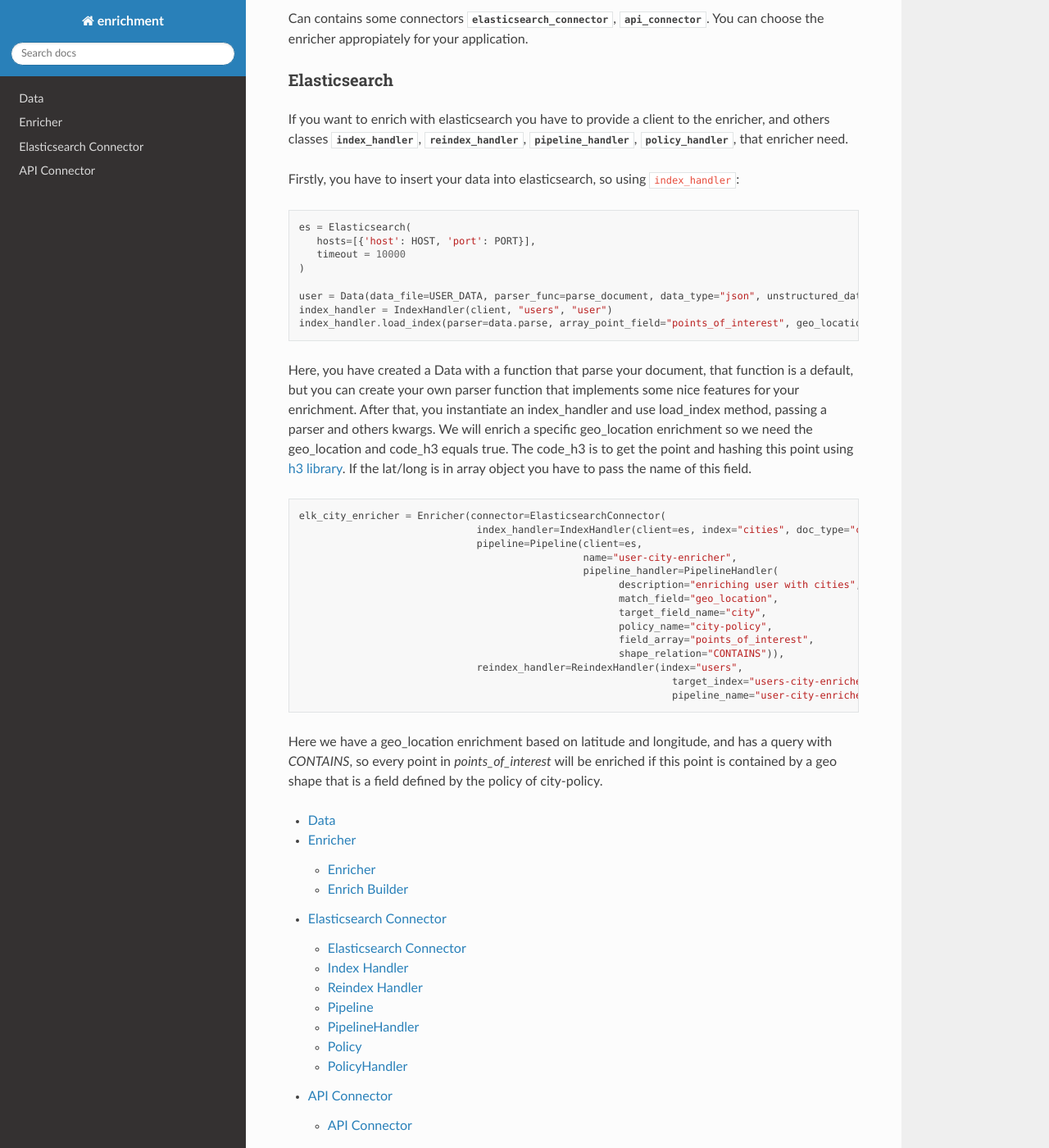
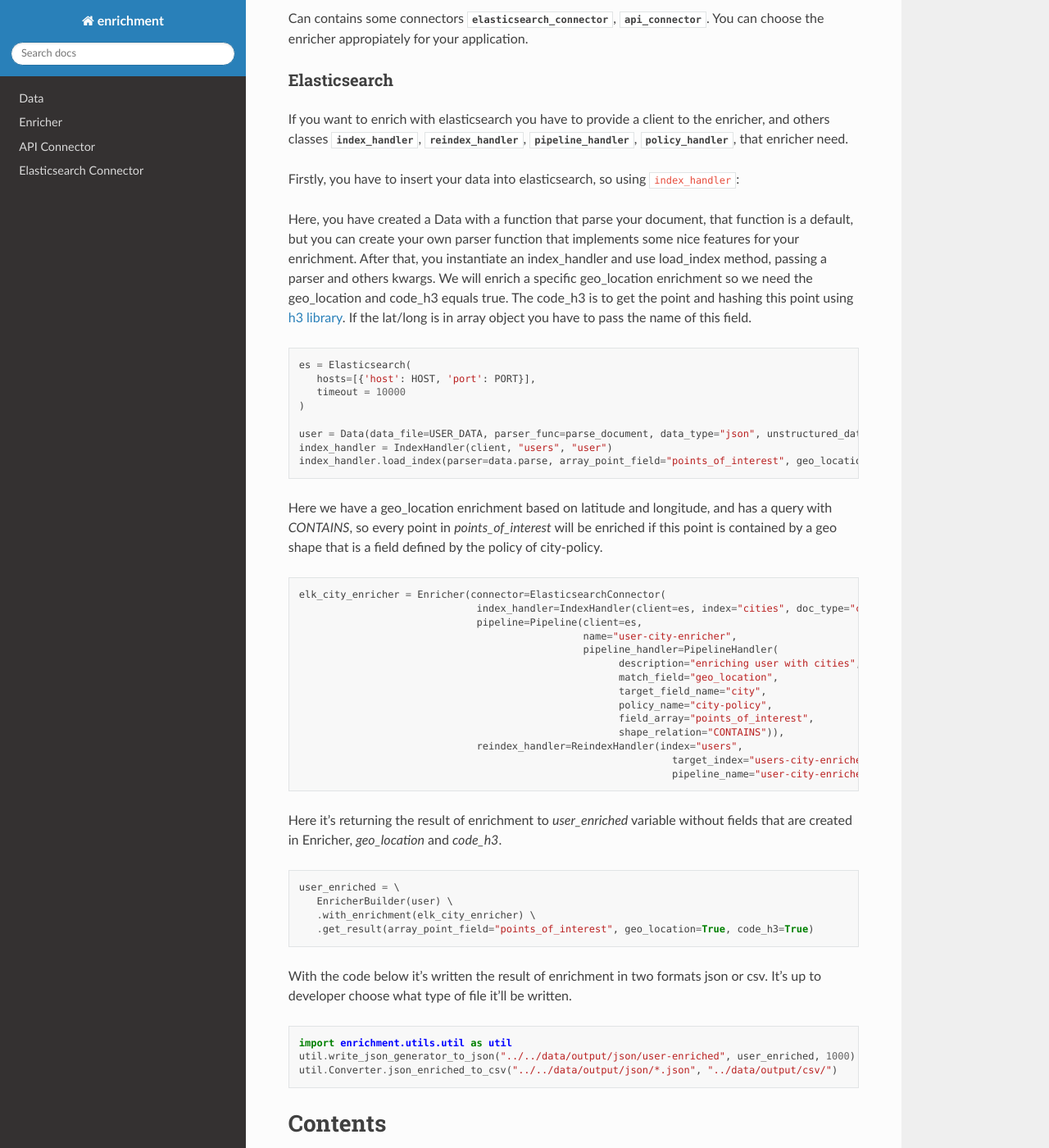
Before and after one commit to NESPEDUFV/more-data, a Sphinx documentation site: the page built from docs/source/index.rst, in a window 1280 px wide and 1400 px high, scrolled down 253 px. Shown: the whole window at 82% size. Built offline with Sphinx 7.4.7 and the Read the Docs theme 2.0.0, drawn with Linux system fonts in a browser that asks for light colours; some of the changed text lies outside the part shown.

Commit message:
chore: adding example in elasticsearch documentation

```diff
--- a/docs/source/index.rst
+++ b/docs/source/index.rst
@@ -27,6 +27,12 @@ that enricher need.
 
 Firstly, you have to insert your data into elasticsearch, so using ``index_handler``:
 
+Here, you have created a Data with a function that parse your document, that function is a default, but you
+can create your own parser function that implements some nice features for your enrichment. After that, you
+instantiate an index_handler and use load_index method, passing a parser and others kwargs. We will enrich a
+specific geo_location enrichment so we need the geo_location and code_h3 equals true. The code_h3 is to get the point
+and hashing this point using `h3 library <https://github.com/uber/h3>`_. If the lat/long is in array object you have to pass the name of this field.
+
 .. code-block:: python
 
 
@@ -39,11 +45,10 @@ Firstly, you have to insert your data into elasticsearch, so using ``index_handl
    index_handler = IndexHandler(client, "users", "user")
    index_handler.load_index(parser=data.parse, array_point_field="points_of_interest", geo_location=True, code_h3=True)
 
-Here, you have created a Data with a function that parse your document, that function is a default, but you
-can create your own parser function that implements some nice features for your enrichment. After that, you
-instantiate an index_handler and use load_index method, passing a parser and others kwargs. We will enrich a
-specific geo_location enrichment so we need the geo_location and code_h3 equals true. The code_h3 is to get the point
-and hashing this point using `h3 library <https://github.com/uber/h3>`_. If the lat/long is in array object you have to pass the name of this field.
+
+Here we have a geo_location enrichment based on latitude and longitude, and has a query with `CONTAINS`,
+so every point in `points_of_interest` will be enriched if this point is contained by a geo shape that is a field
+defined by the policy of city-policy.
 
 .. code-block:: python
 
@@ -62,17 +67,38 @@ and hashing this point using `h3 library <https://github.com/uber/h3>`_. If the
                                                                   target_index="users-city-enriched",
                                                                   pipeline_name="user-city-enricher")))
 
-Here we have a geo_location enrichment based on latitude and longitude, and has a query with `CONTAINS`,
-so every point in `points_of_interest` will be enriched if this point is contained by a geo shape that is a field
-defined by the policy of city-policy.
+Here it's returning the result of enrichment to `user_enriched` variable without fields that are created
+in Enricher, `geo_location` and `code_h3`.
+
+.. code-block:: python
+
+   user_enriched = \
+      EnricherBuilder(user) \
+      .with_enrichment(elk_city_enricher) \
+      .get_result(array_point_field="points_of_interest", geo_location=True, code_h3=True)
+
+
+With the code below it's written the result of enrichment in two formats json or csv.
+It's up to developer choose what type of file it'll be written.
+
+.. code-block:: python
+
+   import enrichment.utils.util as util
+   util.write_json_generator_to_json("../../data/output/json/user-enriched", user_enriched, 1000)
+   util.Converter.json_enriched_to_csv("../../data/output/json/*.json", "../data/output/csv/")
+
+
+
+Contents
+========
 
 .. toctree::
    :maxdepth: 2
 
    models
    enricher
+   api_connector
    elasticsearch_connector
-   api_connector
 
 
 Indices and tables
```
